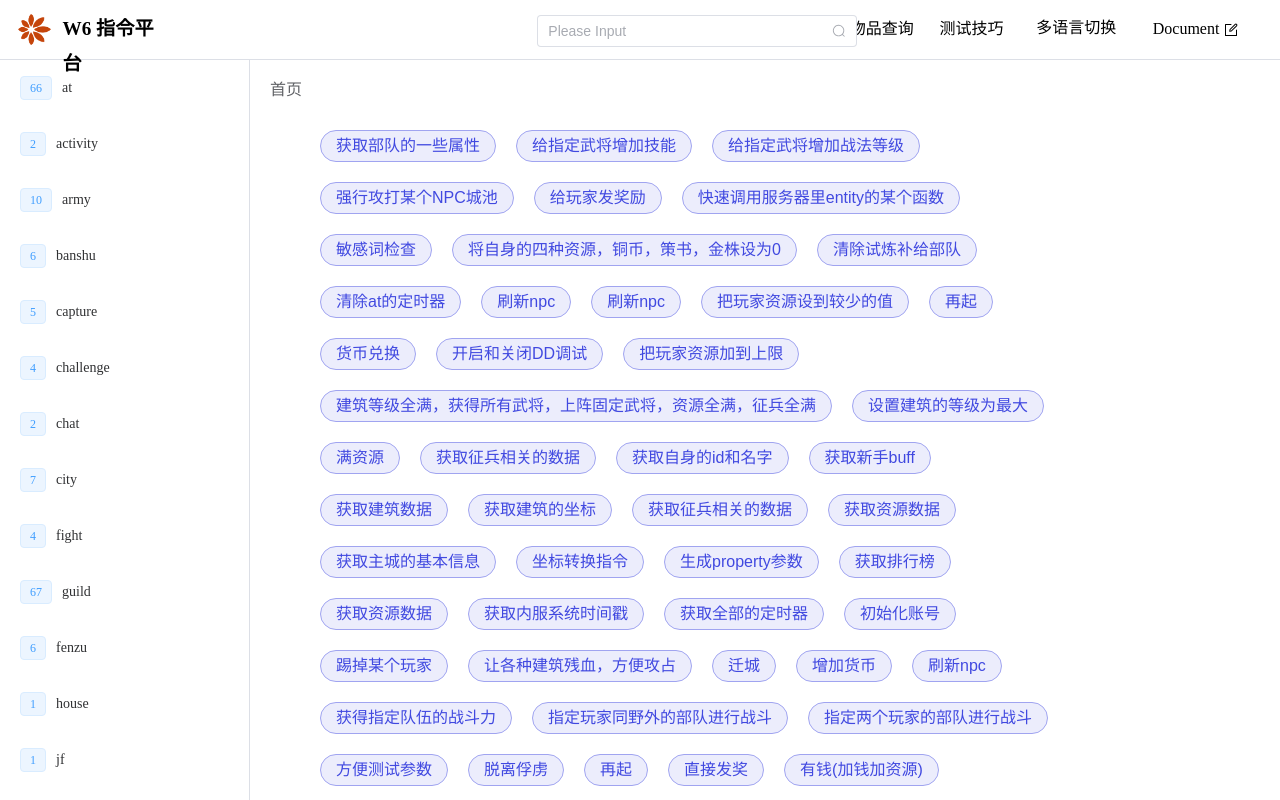
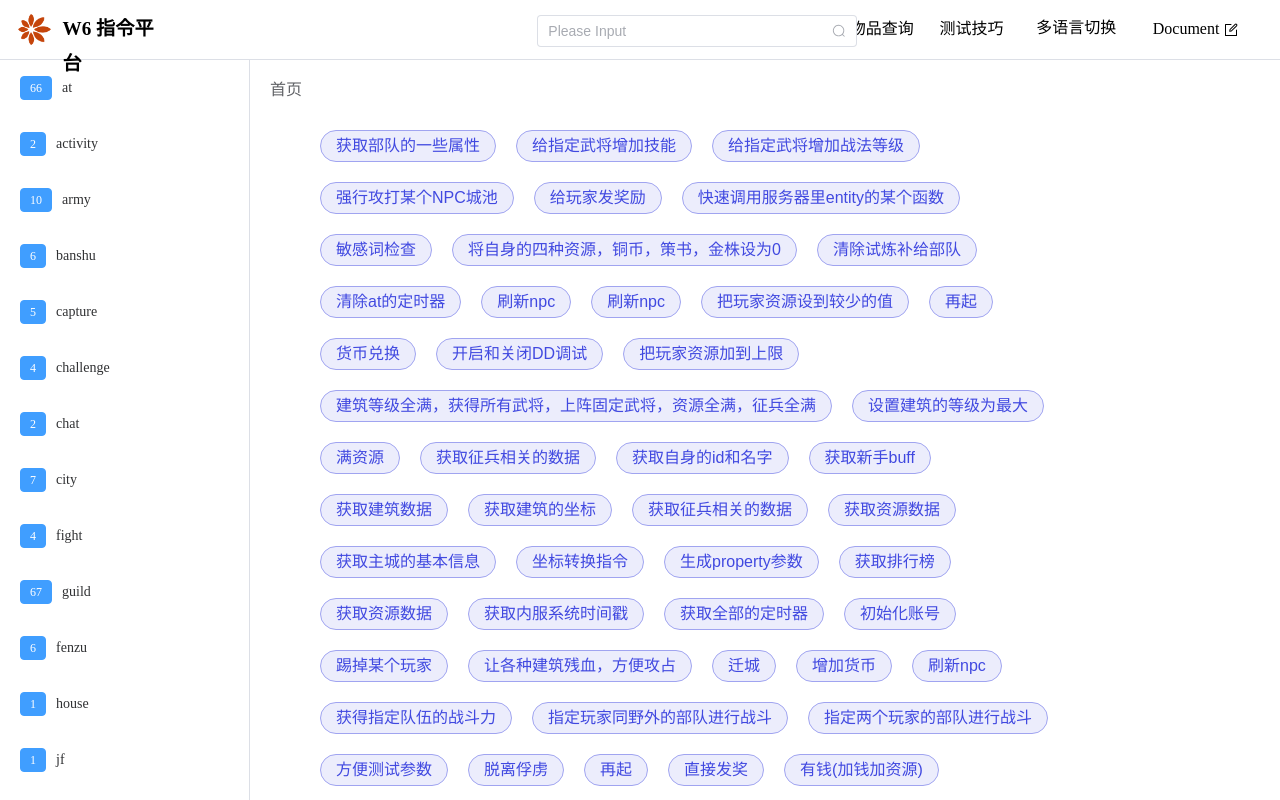
Before and after one commit to michaelxuzhi/docTemplate, a Vue app: page / in a window 1280 px wide. Built offline with nearby package versions, Linux system fonts and the light colour scheme.

Commit message:
bugfix:修改tag的type属性;新增PageMain提示标签;PageShow页面接收搜索值时重置位置

```diff
--- a/src/components/PageAside/PageAside.vue
+++ b/src/components/PageAside/PageAside.vue
@@ -10,7 +10,7 @@
           @click="handleAsideClick(key)"
         >
           <!-- <el-icon><paperclip /></el-icon> -->
-          <el-tag class="AsidetagStyle" type="primary" effect="light">{{ val }}</el-tag>
+          <el-tag class="AsidetagStyle" effect="dark">{{ val }}</el-tag>
           <span>{{ key }}</span>
         </el-menu-item>
       </el-menu>
--- a/src/components/PageMain/PageMain.vue
+++ b/src/components/PageMain/PageMain.vue
@@ -1,14 +1,21 @@
 <template>
   <div class="main-content">
     <div class="main-bread">
+      <el-tooltip
+        effect="dark"
+        content="点击此处返回"
+        placement="left-start"
+        :visible="this.$route.path !== '/'"
+      >
         <el-breadcrumb :separator-icon="ArrowRight">
           <el-breadcrumb-item
             v-for="item in bread_list"
             :key="item"
             :to="{ path: item.path }"
-          >{{ item.name }}</el-breadcrumb-item
-        >
+            >{{ item.name }}
+          </el-breadcrumb-item>
         </el-breadcrumb>
+      </el-tooltip>
     </div>
     <!-- 路由占位符 -->
     <router-view class="main-router" :at-info="at"></router-view>
--- a/src/components/PageShow/PageShow.vue
+++ b/src/components/PageShow/PageShow.vue
@@ -59,6 +59,7 @@ export default {
     // 监听来自PageHeader的搜索框handleInput事件
     this.$eventBus.on('headerInputEvent', val => {
       this.headerSearchText = val;
+      document.getElementsByClassName('show-content')[0].scrollTop = 0;
     });
     // 监听来自PageAside的assideClick事件
     this.$eventBus.on('asideClick', key => {
```
Lines whose indentation alone changed are shown as unchanged.
